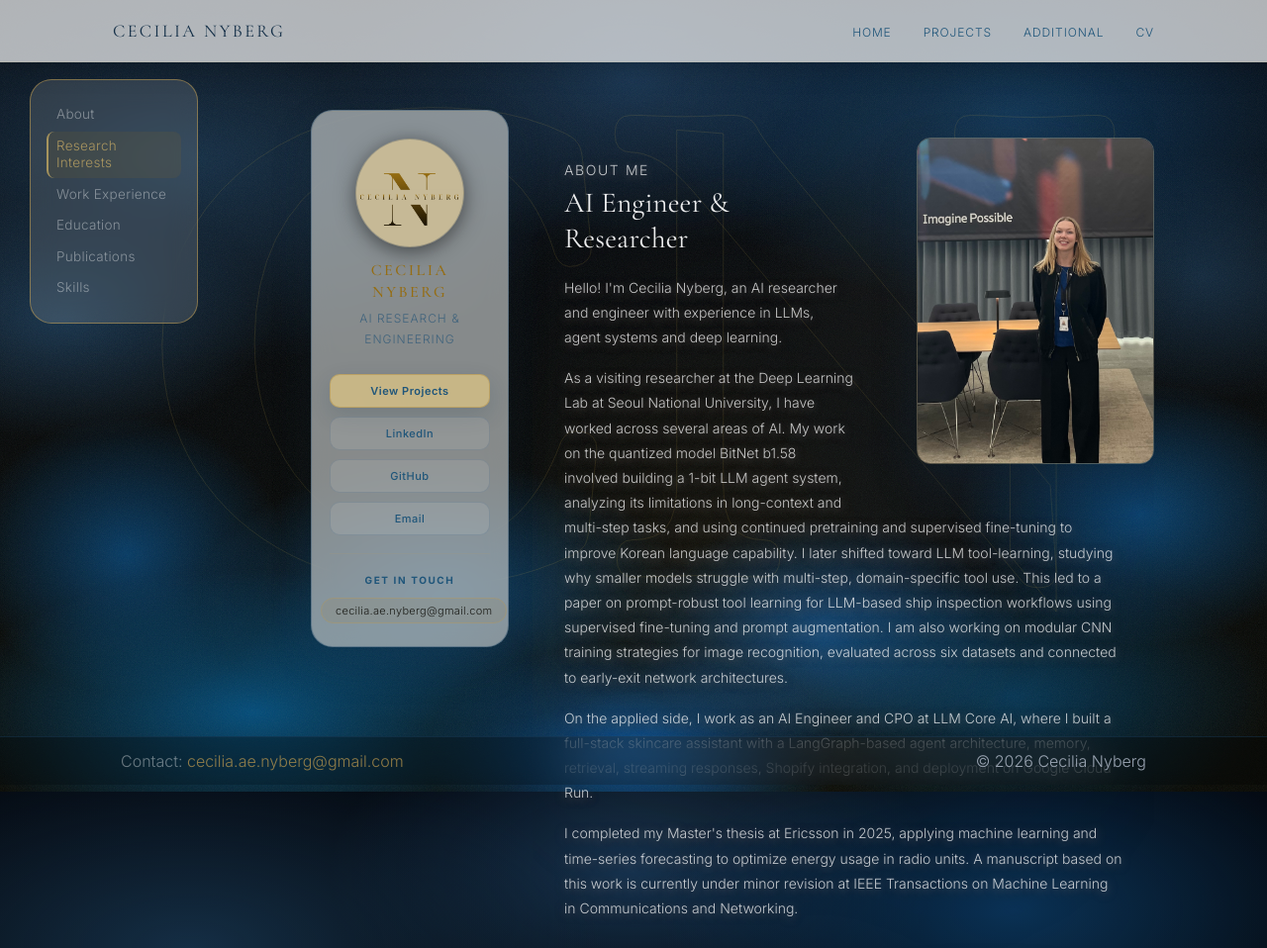
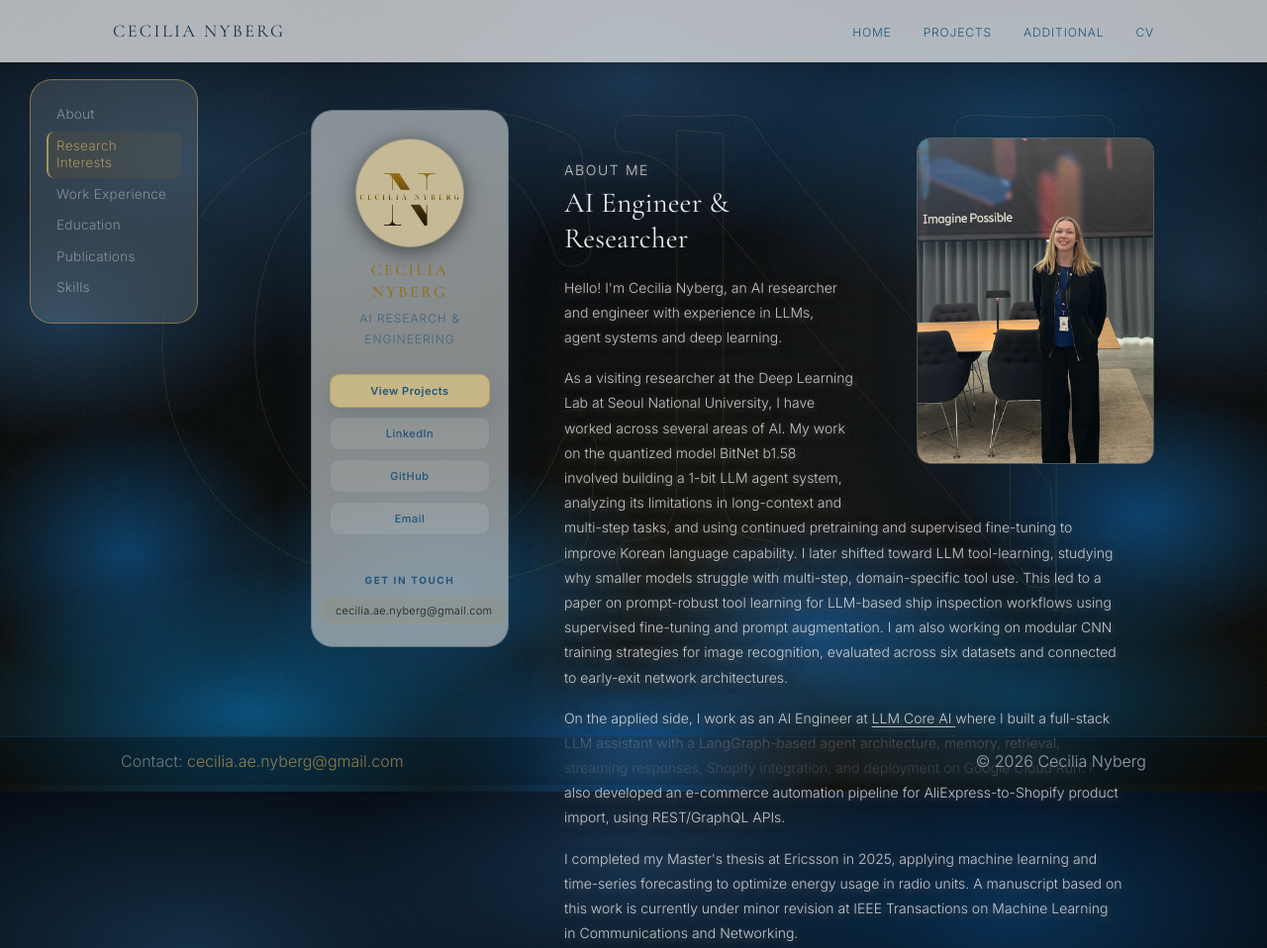
Before and after one commit to cecnyb/cecnyb.github.io, an Astro site: page / in a window 1280 px wide. Shown: the top 958 px of the page at 99% size. Built offline with nearby package versions, Linux system fonts and the light colour scheme; Astro itself is replaced by a stand-in of ours.

Commit message:
Change about me text

```diff
--- a/src/pages/index.astro
+++ b/src/pages/index.astro
@@ -65,10 +65,19 @@ import Layout from '../layouts/Layout.astro';
         </p>
 
         <p>
-          On the applied side, I work as an AI Engineer and CPO at LLM Core AI, where I
-          built a full-stack skincare assistant with a LangGraph-based agent
+          On the applied side, I work as an AI Engineer at
+          <a
+            href="https://llmcore.ai/en"
+            target="_blank"
+            rel="noopener noreferrer"
+            class="company-link"
+          >
+            LLM Core AI
+          </a>
+          where I built a full-stack LLM assistant with a LangGraph-based agent
           architecture, memory, retrieval, streaming responses, Shopify integration, and
-          deployment on Google Cloud Run.
+          deployment on Google Cloud Run. I also developed an e-commerce automation
+          pipeline for AliExpress-to-Shopify product import, using REST/GraphQL APIs.
         </p>
 
         <p>
@@ -392,6 +401,17 @@ import Layout from '../layouts/Layout.astro';
   }
 
   /* ===== Right about card ===== */
+.company-link {
+  color: inherit;
+  text-decoration: underline;
+  text-underline-offset: 3px;
+}
+
+.company-link:hover {
+  color: rgba(75, 115, 138, 0.43);
+  text-decoration: underline;
+}
+
  .about {
   position: relative;
   isolation: isolate;
```
